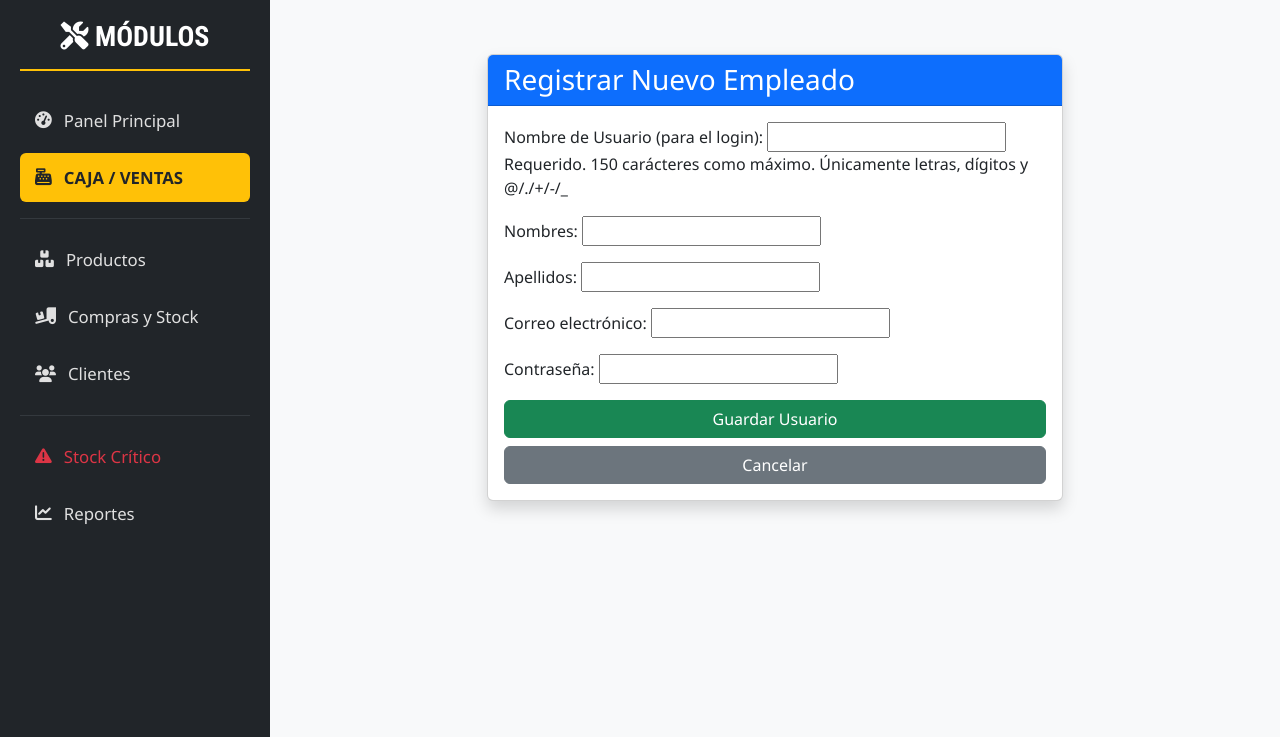
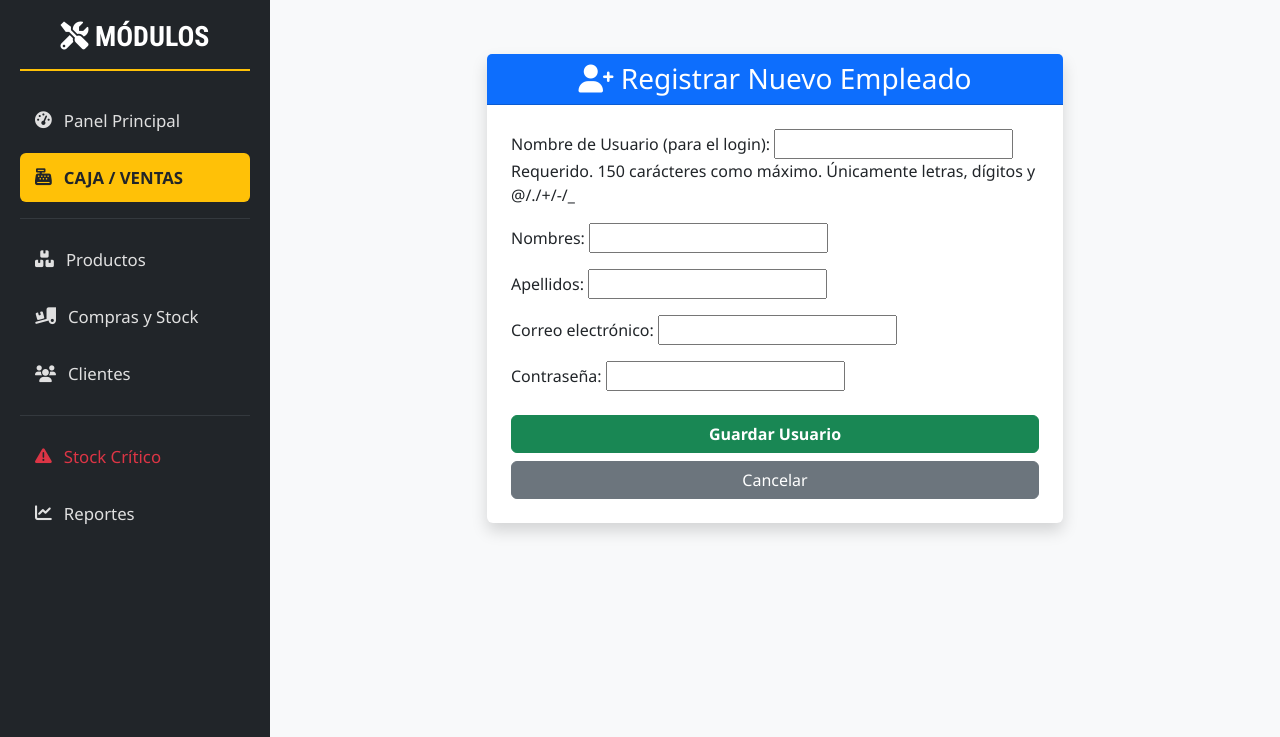
Before and after one commit to Andrevalqui/mi-ferreteria, a Django app: template inventario/templates/inventario/usuarios_form.html in a window 1280 px wide. Shown: the part 63-800 px from the top of the page. Run offline with Django 5.2, Linux system fonts and the light colour scheme; the template is opened without the code that fills it: values that come from a table or form of the project are taken from there, others are empty; tables that the repository leaves empty hold one stand-in row (values such as "Sample post"); parts of the project's set-up code (start-up, migrations or seed data) failed here and were passed over.

Commit message:
Update usuarios_form.html

```diff
--- a/inventario/templates/inventario/usuarios_form.html
+++ b/inventario/templates/inventario/usuarios_form.html
@@ -1,16 +1,32 @@
 {% extends 'inventario/base.html' %}
 {% block content %}
 <div class="container mt-4" style="max-width: 600px;">
-    <div class="card shadow">
-        <div class="card-header bg-primary text-white">
-            <h3 class="mb-0">Registrar Nuevo Empleado</h3>
+    <div class="card shadow border-0">
+        <div class="card-header {% if editando %}bg-warning text-dark{% else %}bg-primary text-white{% endif %}">
+            <h3 class="mb-0 text-center">
+                {% if editando %}
+                    <i class="fas fa-user-edit"></i> Editar Empleado
+                {% else %}
+                    <i class="fas fa-user-plus"></i> Registrar Nuevo Empleado
+                {% endif %}
+            </h3>
         </div>
-        <div class="card-body">
+        <div class="card-body p-4">
             <form method="post">
                 {% csrf_token %}
+
                 {{ form.as_p }}
-                <div class="d-grid gap-2">
-                    <button type="submit" class="btn btn-success">Guardar Usuario</button>
+
+                {% if editando %}
+                    <div class="alert alert-info py-2" style="font-size: 0.85em;">
+                        <i class="fas fa-info-circle"></i> Deja la contraseña en blanco si no deseas cambiarla.
+                    </div>
+                {% endif %}
+
+                <div class="d-grid gap-2 mt-4">
+                    <button type="submit" class="btn {% if editando %}btn-warning{% else %}btn-success{% endif %} fw-bold">
+                        {% if editando %}Actualizar Datos{% else %}Guardar Usuario{% endif %}
+                    </button>
                     <a href="{% url 'inventario:lista_usuarios_tienda' %}" class="btn btn-secondary">Cancelar</a>
                 </div>
             </form>
```
